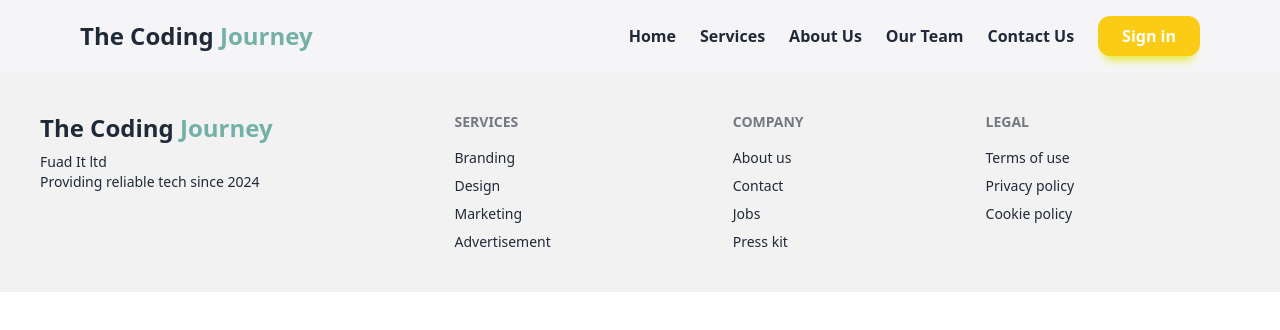
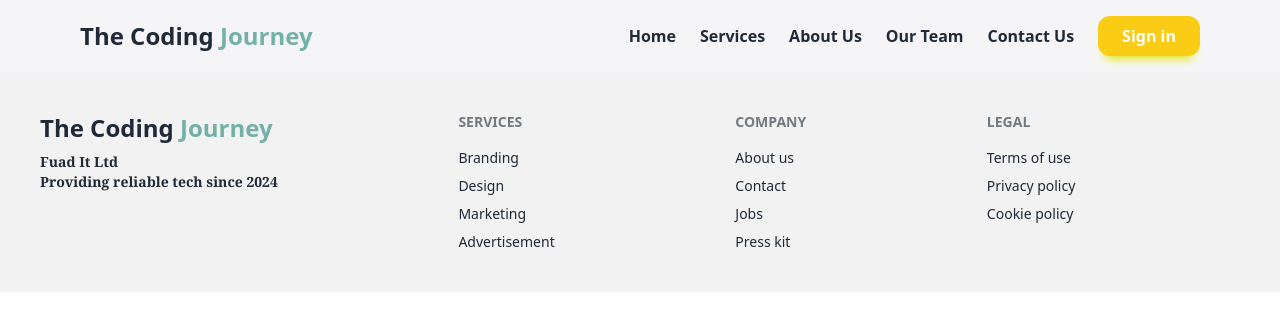
Before and after one commit to MdFuadAmir/the-code-jurney, a React app: page / in a window 1280 px wide. Shown: the top 330 px of the page. Built offline with nearby package versions, Linux system fonts and the light colour scheme; the HTML template or start-up script is replaced by a standard one.

Commit message:
added footer design

```diff
--- a/src/Component/Footer/Footer.jsx
+++ b/src/Component/Footer/Footer.jsx
@@ -6,8 +6,8 @@ const Footer = () => {
             <footer className="footer bg-base-200 text-base-content p-10">
   <aside>
         <h1 className="text-2xl font-bold">The Coding<span className="text-[#73b1a6]"> Journey</span></h1>
-    <p>
-      Fuad It ltd
+    <p className="font-semibold font-serif">
+      Fuad It Ltd
       <br />
       Providing reliable tech since 2024
     </p>
```
